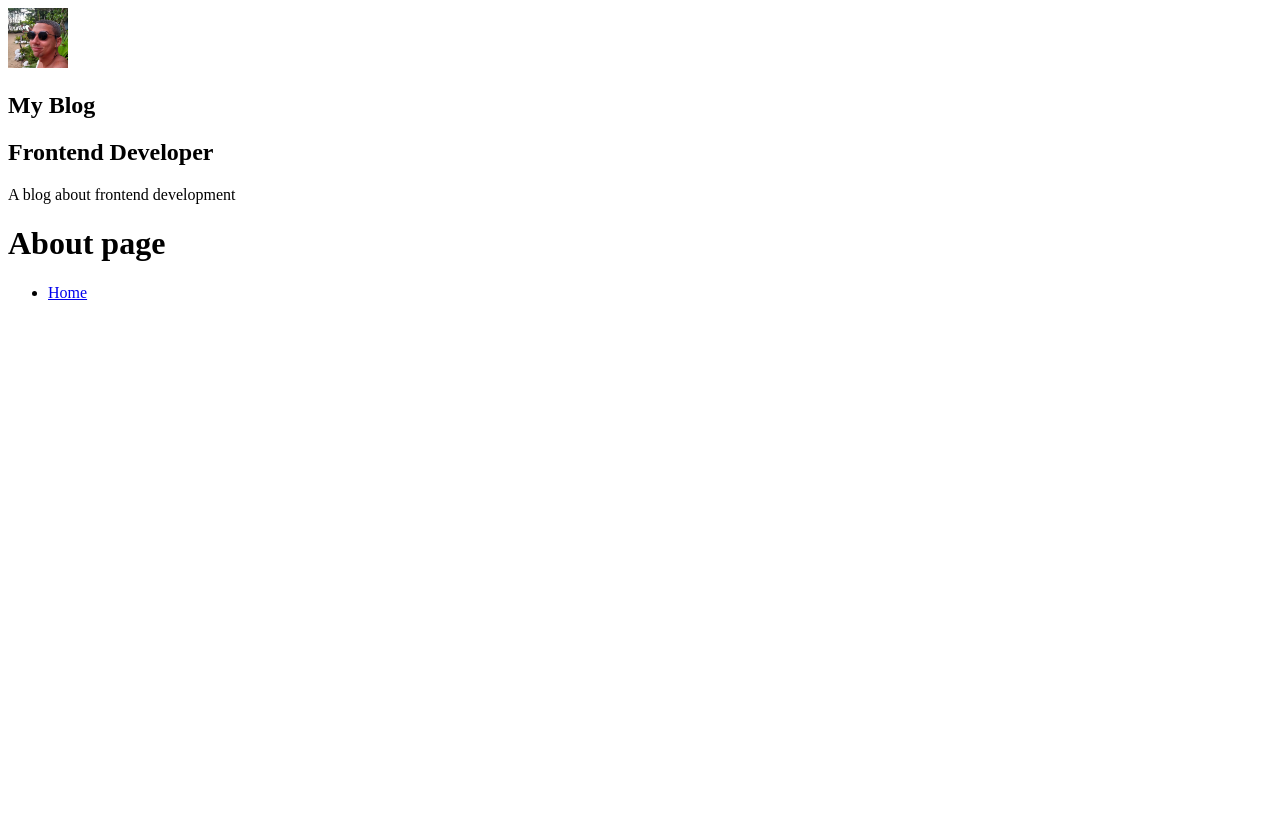
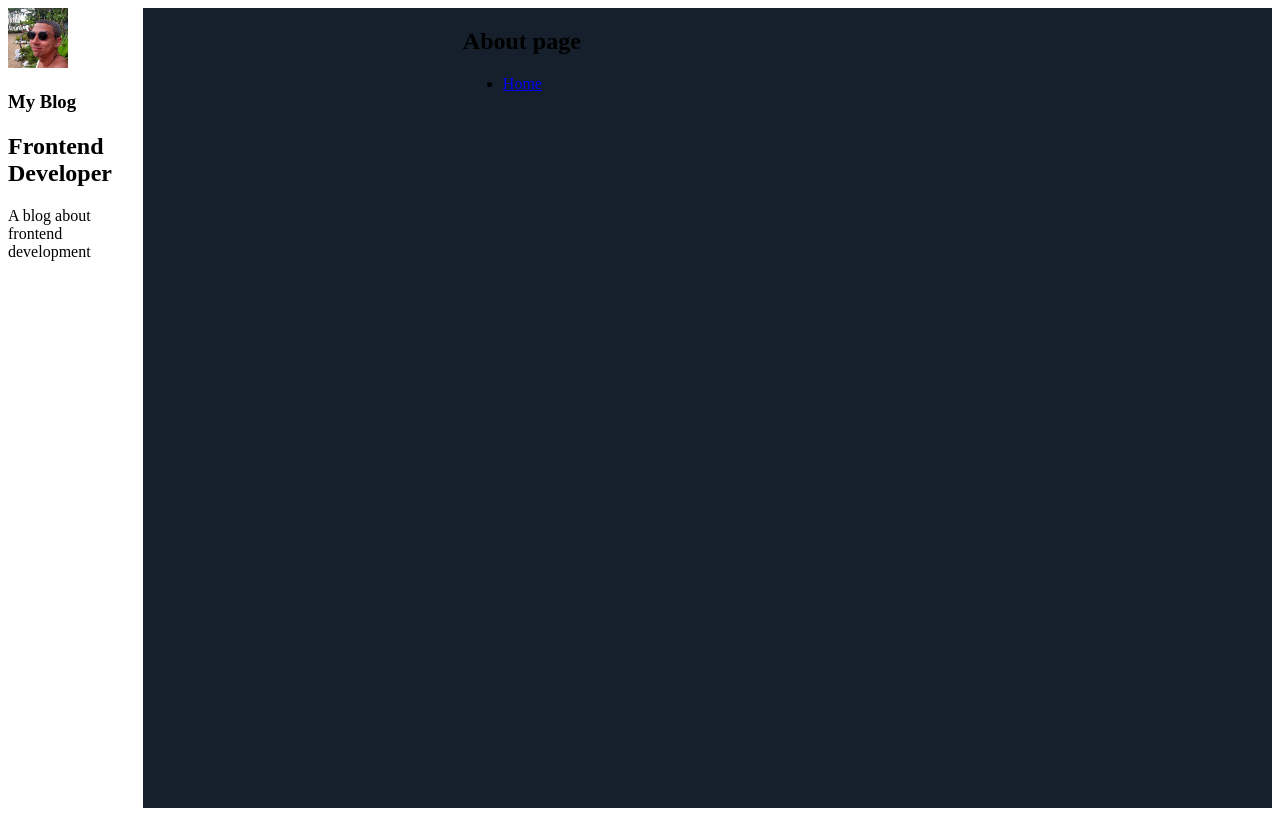
Before and after one commit to Rod94/Gatsby-React, a Gatsby site: page /about in a window 1280 px wide. Built offline with nearby package versions, Linux system fonts and the light colour scheme; Gatsby itself is replaced by a stand-in of ours.

Commit message:
Utilizando styled-components no Layout

```diff
--- /dev/null
+++ b/src/components/Layout/index.js
@@ -0,0 +1,32 @@
+import React from "react";
+import PropTypes from "prop-types";
+import Profile from "../Profile";
+import styled from "styled-components";
+
+const LayoutWrapper = styled.section`
+  display: flex;
+`
+
+const LayoutMain = styled.main`
+  background: #16202c;
+  min-height: 100vh;
+  padding: 0 3.75rem 0 20rem;
+  width: 100%;
+`
+
+const Layout = ({ children }) => {
+  return (
+    <LayoutWrapper>
+      <aside>
+        <Profile />
+      </aside>
+      <LayoutMain>{children}</LayoutMain>
+    </LayoutWrapper>
+  )
+}
+
+Layout.propTypes = {
+  children: PropTypes.node.isRequired,
+}
+
+export default Layout;
--- a/src/components/layout.js
+++ /dev/null
@@ -1,20 +0,0 @@
-import React from "react";
-import PropTypes from "prop-types";
-import Profile from "./Profile";
-
-const Layout = ({ children }) => {
-  return (
-    <>
-      <aside>
-        <Profile />
-      </aside>
-      <main>{children}</main>
-    </>
-  )
-}
-
-Layout.propTypes = {
-  children: PropTypes.node.isRequired,
-}
-
-export default Layout;
--- a/src/pages/404.js
+++ b/src/pages/404.js
@@ -1,6 +1,6 @@
 import React from "react";
 
-import Layout from "../components/layout";
+import Layout from "../components/Layout";
 import SEO from "../components/seo";
 
 const NotFoundPage = () => (
--- a/src/pages/about.js
+++ b/src/pages/about.js
@@ -1,6 +1,6 @@
 import React from 'react';
 import { Link } from "gatsby";
-import Layout from "../components/layout";
+import Layout from "../components/Layout";
 import SEO from "../components/seo";
 
 const AboutPage = () => (
--- a/src/pages/index.js
+++ b/src/pages/index.js
@@ -1,6 +1,6 @@
 import React from "react";
 import { Link } from "gatsby";
-import Layout from "../components/layout";
+import Layout from "../components/Layout";
 import SEO from "../components/seo";
 
 const IndexPage = () => (
```
